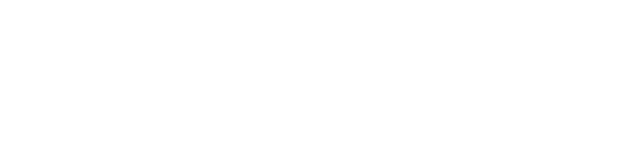
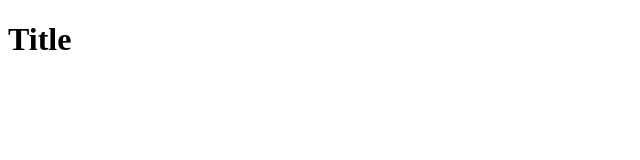
Before and after one commit to larrytooley/fcc-build-a-survey-form, a plain HTML site: page index.html in a window 1280 px wide. Shown: the whole page, without its empty margins (0-640 px from the left). Drawn offline with Linux system fonts and the light colour scheme.

Commit message:
add title h1

```diff
--- a/index.html
+++ b/index.html
@@ -7,6 +7,7 @@
     <title>Document</title>
 </head>
 <body>
+    <h1 id="title">Title</h1>
    <script src="https://cdn.freecodecamp.org/testable-projects-fcc/v1/bundle.js"></script>
 </body>
 </html>
```
